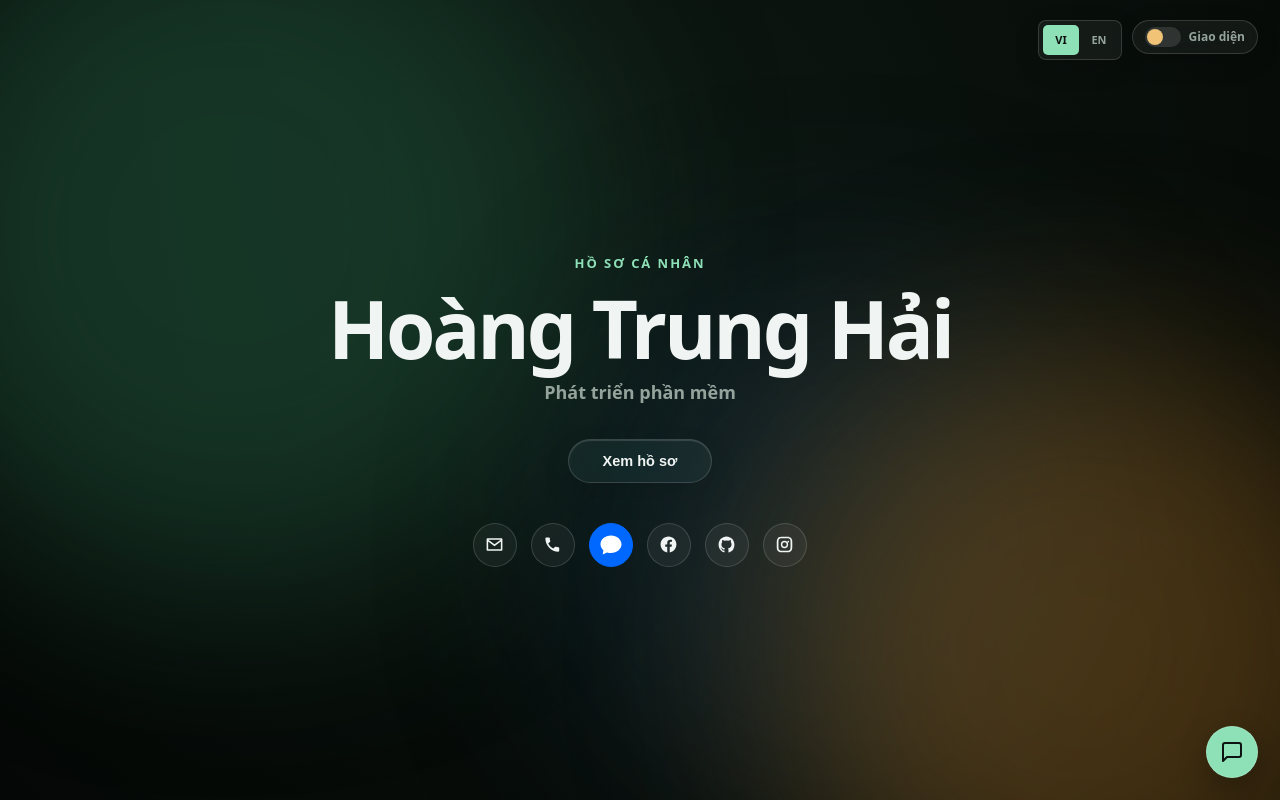
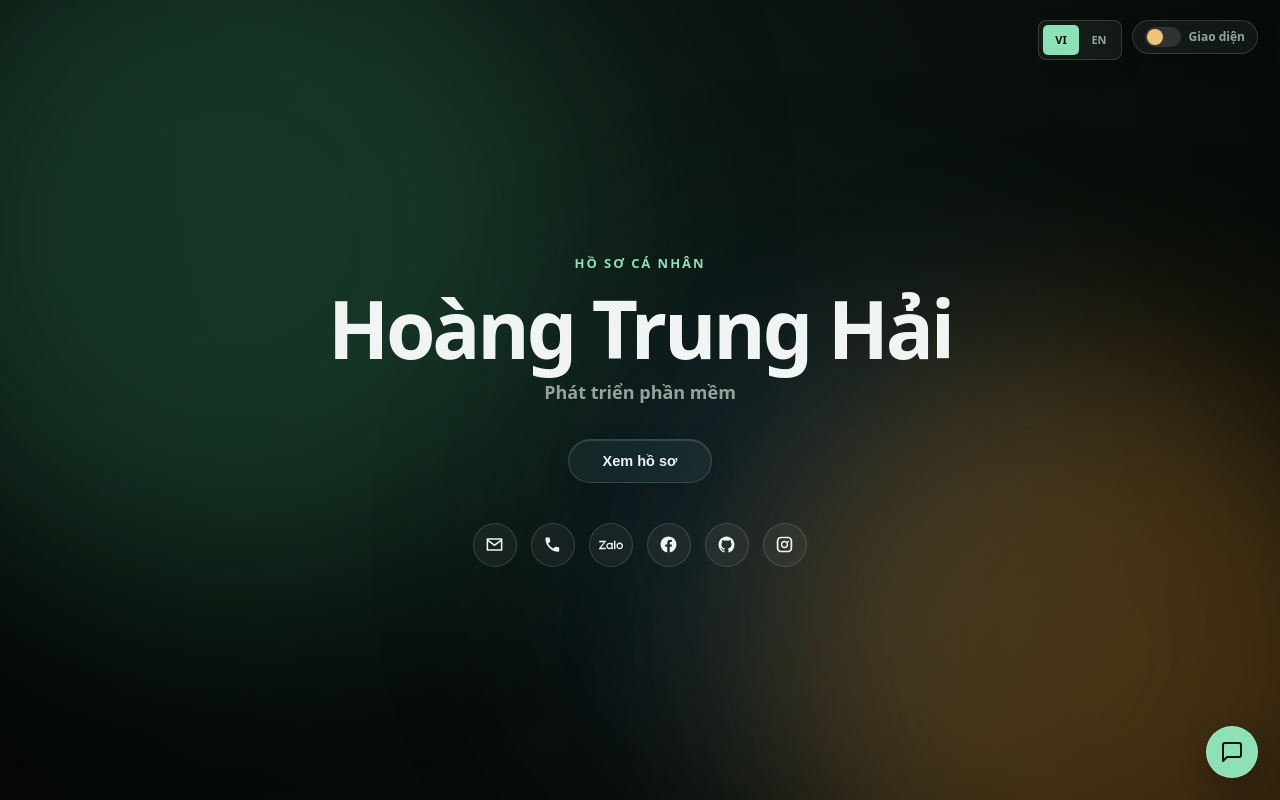
Before and after one commit to hoanghai412/Profile-Hai, a plain HTML site: page index.html in a window 1280 px wide. Drawn offline with Linux system fonts and the light colour scheme; no server answers.

Commit message:
Match Zalo icon to liquid glass theme

```diff
--- a/index.html
+++ b/index.html
@@ -46,7 +46,7 @@
       <svg viewBox="0 0 24 24"><path d="M6.6 10.8c1.4 2.7 3.6 4.9 6.3 6.3l2.1-2.1c.3-.3.7-.4 1-.2 1.1.4 2.3.6 3.5.6.6 0 1 .4 1 1V20c0 .6-.4 1-1 1C10.6 21 3 13.4 3 4c0-.6.4-1 1-1h3.6c.6 0 1 .4 1 1 0 1.2.2 2.4.6 3.5.1.4 0 .8-.3 1L6.6 10.8z"/></svg>
     </a>
     <a class="zalo-link" href="https://zaloapp.com/qr/p/1a1ako1wke1e4?src=qr" target="_blank" rel="noopener noreferrer" aria-label="Zalo" title="Zalo">
-      <svg viewBox="0 0 24 24" aria-hidden="true"><path d="M12 2.5c-5.8 0-10.5 3.9-10.5 8.7 0 2.3 1.1 4.4 2.9 6l-.7 4.3 4.4-2.1c1.2.4 2.5.6 3.9.6 5.8 0 10.5-3.9 10.5-8.7S17.8 2.5 12 2.5Z"/><path d="M7.5 7.8h9v1.6l-5.5 5h5.7V16h-9v-1.6l5.5-5H7.5V7.8Z"/></svg>
+      <svg viewBox="0 0 24 24" aria-hidden="true"><path d="M12.49 10.2722v-.4496h1.3467v6.3218h-.7704a.576.576 0 01-.5763-.5729l-.0006.0005a3.273 3.273 0 01-1.9372.6321c-1.8138 0-3.2844-1.4697-3.2844-3.2823 0-1.8125 1.4706-3.2822 3.2844-3.2822a3.273 3.273 0 011.9372.6321l.0006.0005zM6.9188 7.7896v.205c0 .3823-.051.6944-.2995 1.0605l-.03.0343c-.0542.0615-.1815.206-.2421.2843L2.024 14.8h4.8948v.7682a.5764.5764 0 01-.5767.5761H0v-.3622c0-.4436.1102-.6414.2495-.8476L4.8582 9.23H.1922V7.7896h6.7266zm8.5513 8.3548a.4805.4805 0 01-.4803-.4798v-7.875h1.4416v8.3548H15.47zM20.6934 9.6C22.52 9.6 24 11.0807 24 12.9044c0 1.8252-1.4801 3.306-3.3066 3.306-1.8264 0-3.3066-1.4808-3.3066-3.306 0-1.8237 1.4802-3.3044 3.3066-3.3044zm-10.1412 5.253c1.0675 0 1.9324-.8645 1.9324-1.9312 0-1.065-.865-1.9295-1.9324-1.9295s-1.9324.8644-1.9324 1.9295c0 1.0667.865 1.9312 1.9324 1.9312zm10.1412-.0033c1.0737 0 1.945-.8707 1.945-1.9453 0-1.073-.8713-1.9436-1.945-1.9436-1.0753 0-1.945.8706-1.945 1.9436 0 1.0746.8697 1.9453 1.945 1.9453z"/></svg>
     </a>
     <a href="https://facebook.com/hoang.trung.hai.412208" target="_blank" rel="noopener" aria-label="Facebook">
       <svg viewBox="0 0 24 24"><path d="M22 12.06C22 6.5 17.52 2 12 2S2 6.5 2 12.06C2 17.08 5.66 21.23 10.44 22v-7.03H7.9v-2.91h2.54V9.85c0-2.5 1.49-3.89 3.77-3.89 1.09 0 2.23.2 2.23.2v2.46h-1.26c-1.24 0-1.63.77-1.63 1.56v1.88h2.78l-.44 2.91h-2.34V22C18.34 21.23 22 17.08 22 12.06z"/></svg>
--- a/style/style.css
+++ b/style/style.css
@@ -216,8 +216,8 @@ body.is-ready .site-loader { opacity: 0; visibility: hidden; pointer-events: non
 }
 .icon-row a:hover { transform: translateY(-4px); border-color: var(--accent); }
 .icon-row svg { width: 19px; height: 19px; fill: var(--ink); }
-.icon-row a.zalo-link { background: #0068ff; border-color: #0068ff; }
-.icon-row a.zalo-link svg { width: 24px; height: 24px; fill: #fff; }
+.icon-row a.zalo-link { background: var(--glass); border-color: var(--glass-border); }
+.icon-row a.zalo-link svg { width: 24px; height: 24px; fill: var(--ink); }
 
 /* ============================================================
    CARDS (LIQUID GLASS PANELS)
```
